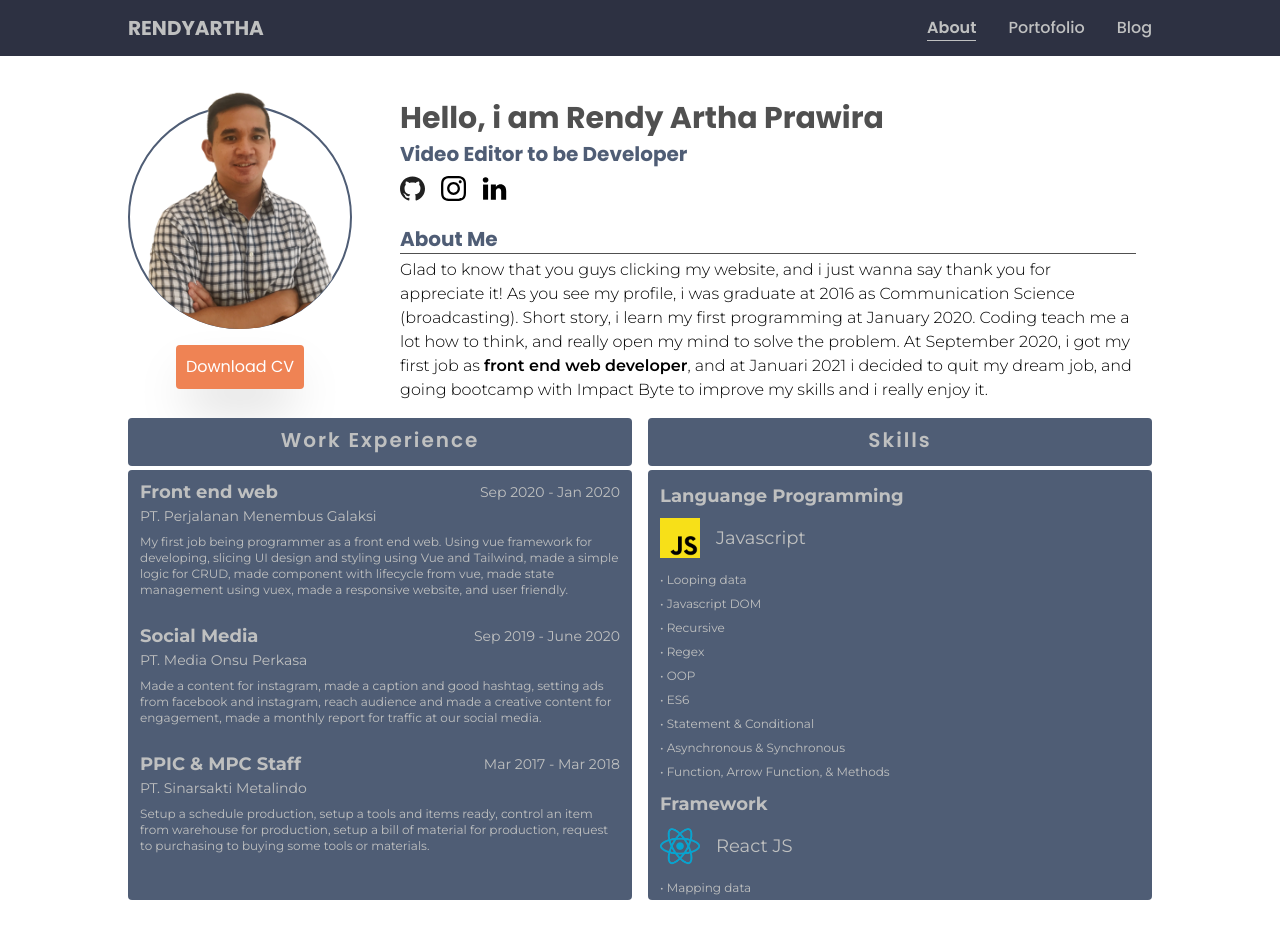
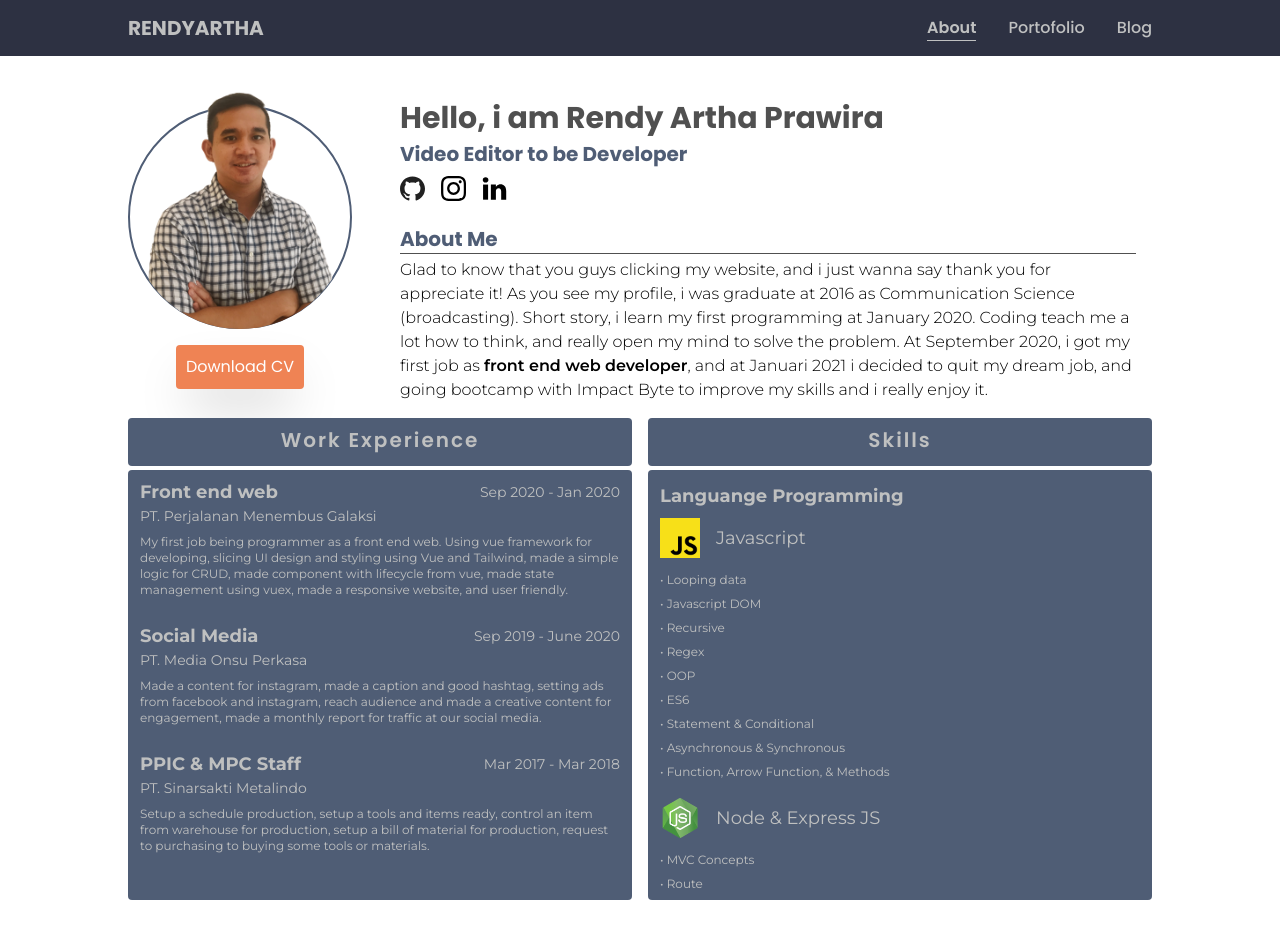
Before and after one commit to RendyArthaP/websiteportofolio, a React (Create React App) app: page /about in a window 1280 px wide. Built offline with nearby package versions, Linux system fonts and the light colour scheme; sample sign-in values are in the browser's storage.

Commit message:
update data

```diff
--- a/src/data/DataAbout.js
+++ b/src/data/DataAbout.js
@@ -1,4 +1,5 @@
 import ImageJS from '../img/skills/javascript.png';
+import NodeJs from '../img/skills/node-express.png';
 import ReactJS from '../img/skills/react.png';
 import VueJS from '../img/skills/vue.png';
 import Tailwind from '../img/skills/tailwind.png';
@@ -28,7 +29,7 @@ export const workExperiences = [
   }
 ]
 
-export const languangePrograms =[
+export const languangePrograms = [
   {
     id: 0,
     image: ImageJS,
@@ -44,7 +45,20 @@ export const languangePrograms =[
       "• Asynchronous & Synchronous",
       "• Function, Arrow Function, & Methods"
     ]
-  }
+  },
+  {
+    id: 1,
+    image: NodeJs,
+    nameLanguange: "Node & Express JS",
+    descriptions: [
+      "• MVC Concepts",
+      "• Route",
+      "• Controllers",
+      "• Connect to database SQL or MongoDB",
+      "• Make an API",
+    ]
+  },
+
 ]
 
 export const frameworkPrograms = [
```
Also changed, not shown: src/img/skills/node-express.png (added).
